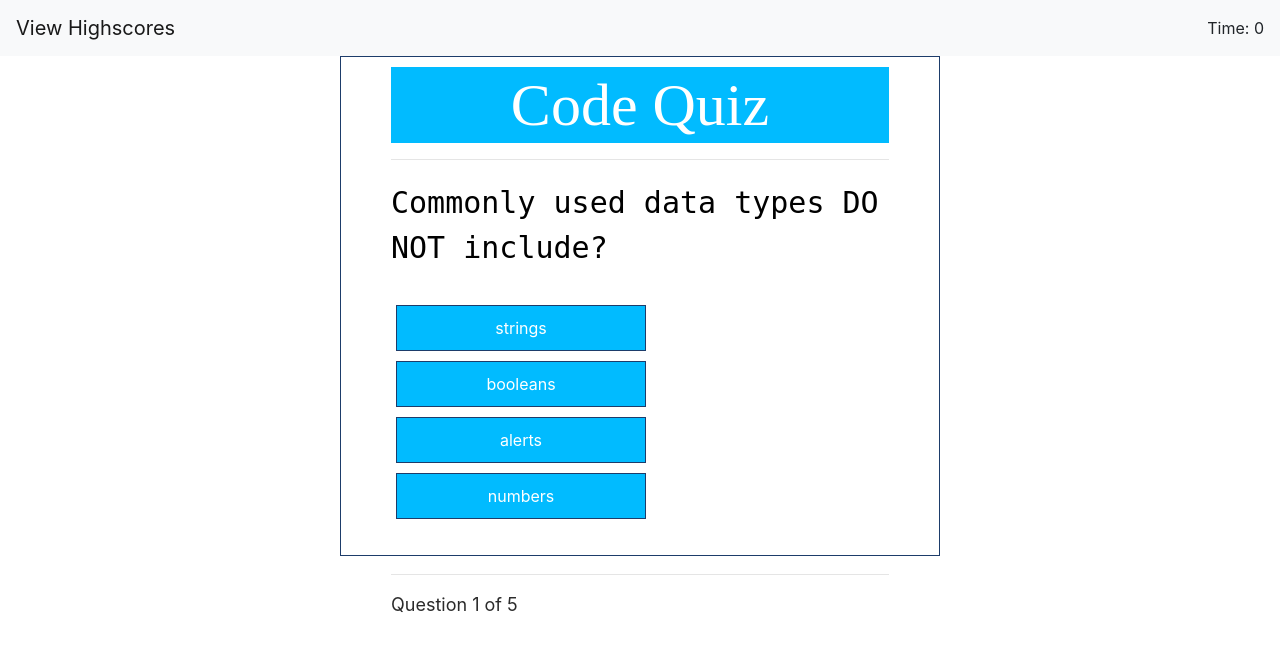
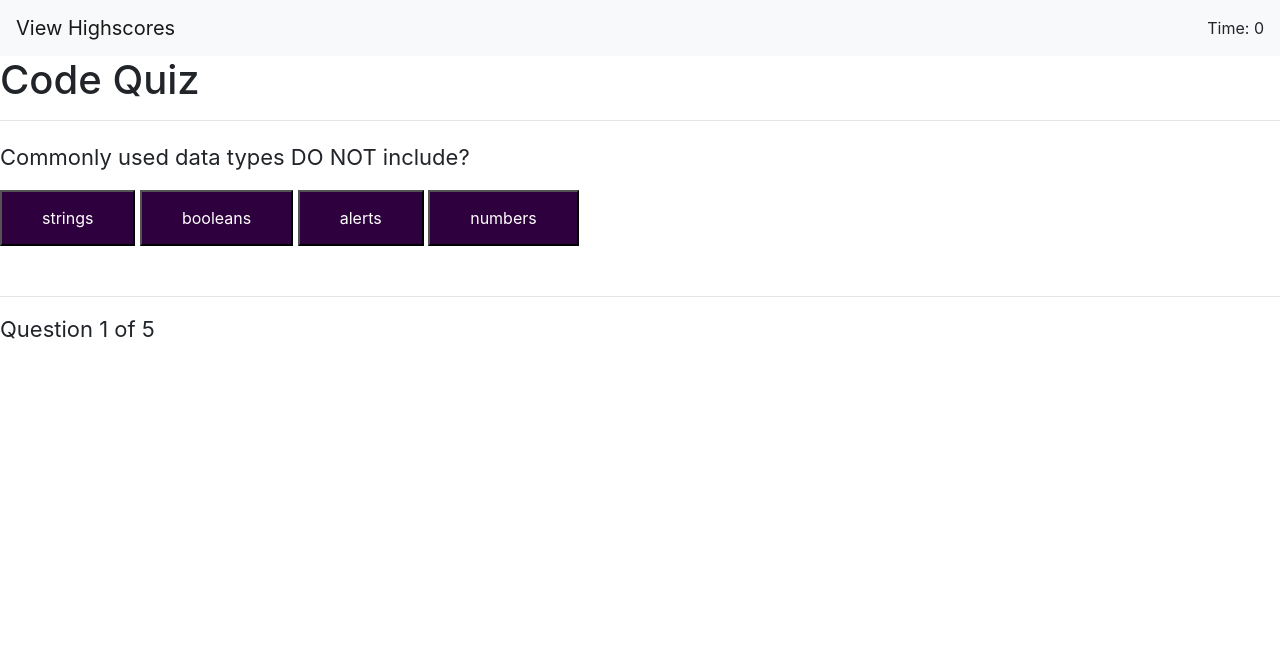
Before and after one commit to reincoloquio93/Code-Quiz, a plain HTML site: page quiz.html in a window 1280 px wide. Drawn offline with nearby package versions, Linux system fonts and the light colour scheme.

Commit message:
change css format

```diff
--- a/main.css
+++ b/main.css
@@ -1,72 +1,37 @@
+.hide {
+    display: none;
+  }
 
-#jumbotronics {
+  button {
+    display: inline-block;
+    background-color: #2e003d;
+    color: white;
+    font-size: 20px;
+    padding: 14px 40px;
+    border-radius: 4px;
+  }
+
+  #start-screen {
     width: 500px;
     margin: auto;
     text-align: center;
-}
 
-#start {
-    margin: auto;
-    background-color: #01BBFF;
+  }
 
-}
-
-.grid {
-    width: 600px;
-    height: 500px;
-    margin: 0 auto;
-    background-color: #fff;
-    padding: 10px 50px 50px 50px;
-    border: 1px solid #1D3C6A;
+  #start-game-btn {
+    background-color: #2e003d;
+  }
 
 
-}
 
-.grid h1 {
-    font-family: "sans-serif";
-    background-color: #01BBFF;
-    font-size: 60px;
-    text-align: center;
-    color: #ffffff;
-    padding: 2px 0px;
+  .card {
+    border: none;
+  }
 
-}
+  .card-header {
+    border: none;
+  }
 
-#score {
-    color: #01BBFF;
-    text-align: center;
-    font-size: 30px;
-}
-
-.grid #question {
-    font-family: "monospace";
-    font-size: 30px;
-    color: black;
-}
-
-.buttons {
-    margin-top: 30px;
-}
-
-#btn0, #btn1, #btn2, #btn3 {
-    background-color: #01BBFF;
-    width: 250px;
-    color: #fff;
-    border: 1px solid #1D3C6A;
-    margin: 5px;
-    padding: 10px 10px;
-}
-
-#btn0:hover, #btn1:hover, #btn2:hover, #btn3:hover {
-    cursor: pointer;
-    background-color: #01BBFF;
-}
-
-#btn0:focus, #btn1:focus, #btn2:focus, #btn3:focus {
-    outline: 0;
-}
-
-#progress {
-    color: #2b2b2b;
-    font-size: 18px;
-}
+  p {
+    font-size: 22px;
+  }
```
